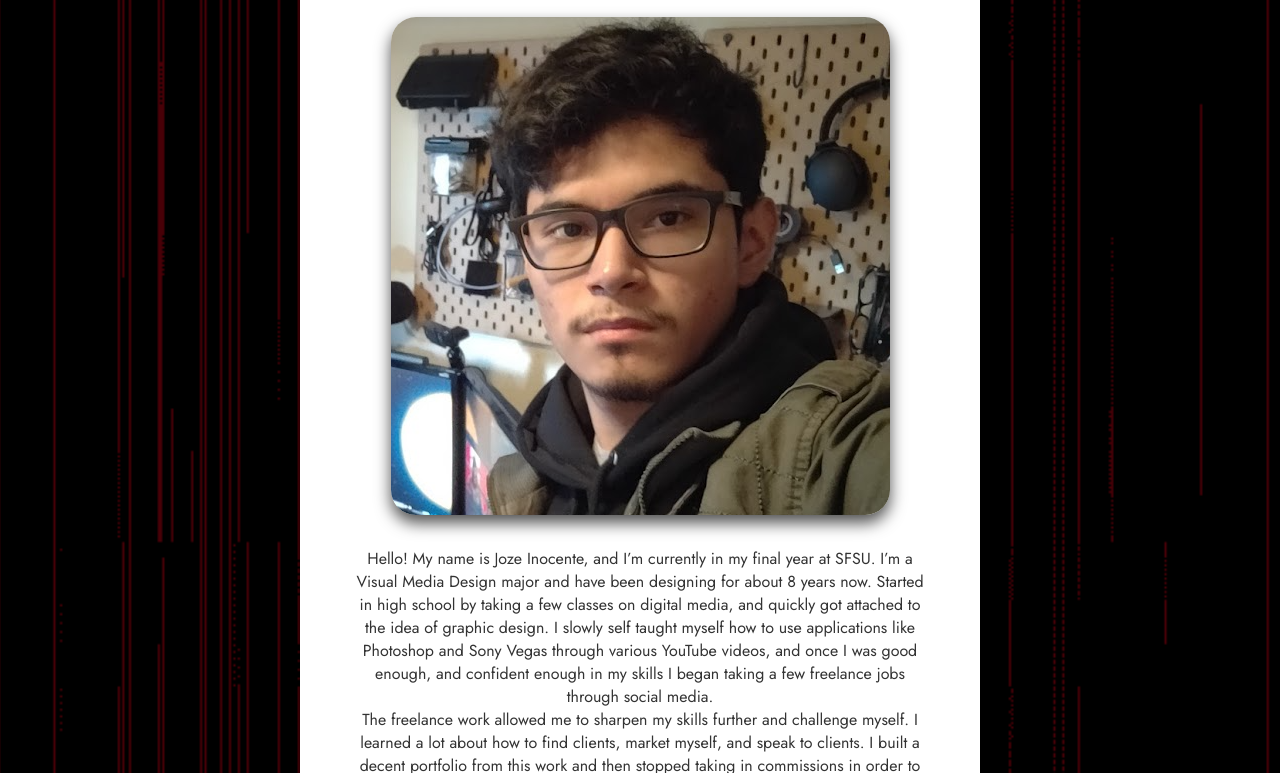
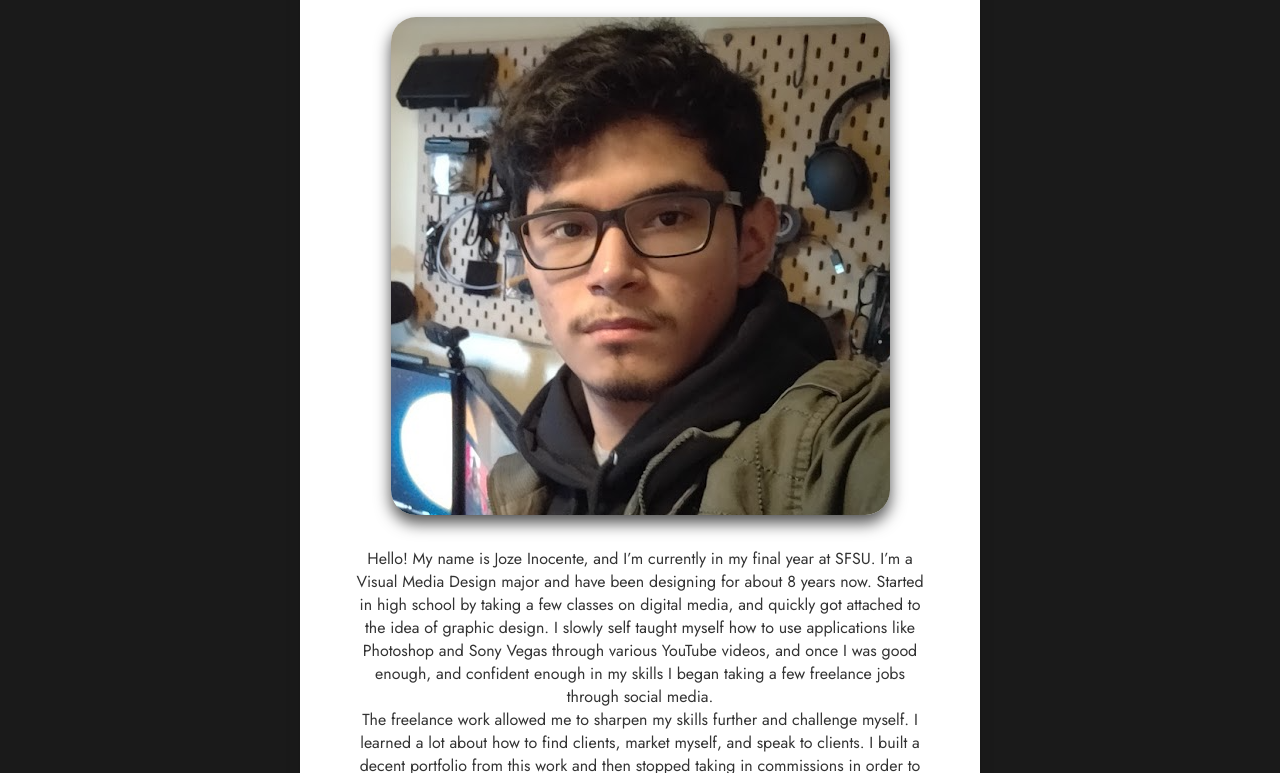
Before and after one commit to JozeInocente/ProjectOnePortfolio, a plain HTML site: page index.html in a window 1280 px wide. Shown: the part 258-1031 px from the top of the page. Drawn offline with Linux system fonts and the light colour scheme.

Commit message:
Update style.css

```diff
--- a/css/style.css
+++ b/css/style.css
@@ -1,6 +1,6 @@
 body {
     font-family: "Jost", sans-serif;
-    background: url(/img/Background.gif) no-repeat center center fixed;
+    background-image: url(/img/Background.gif) no-repeat center center fixed;
     background-size: cover;
     background-color: #1A1A1A;
     color: #333;
```
